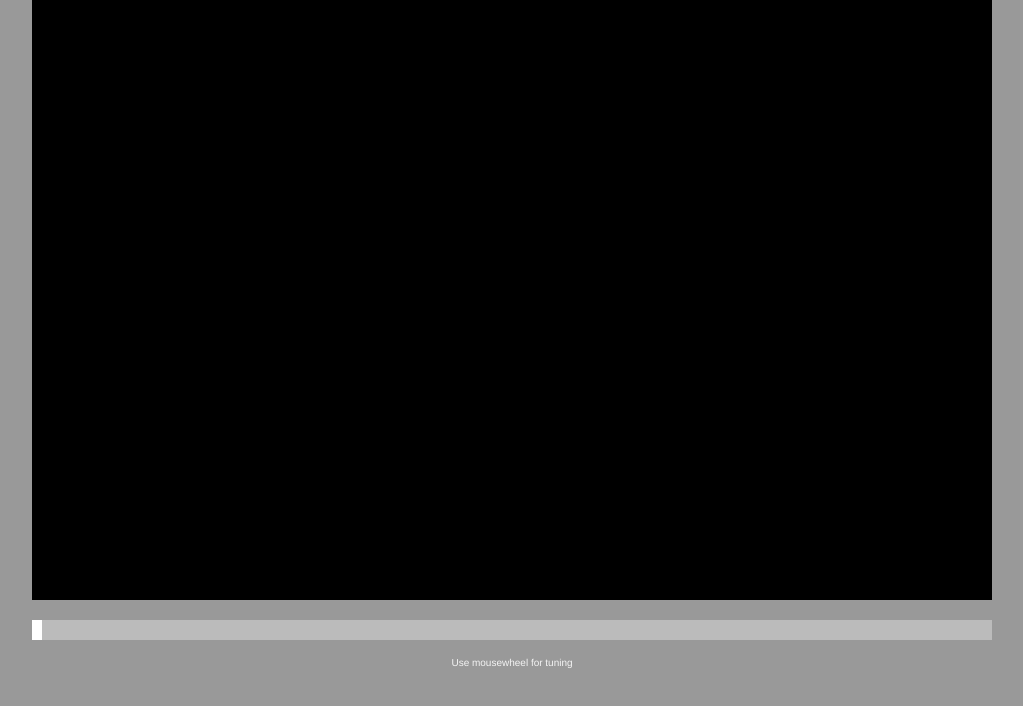
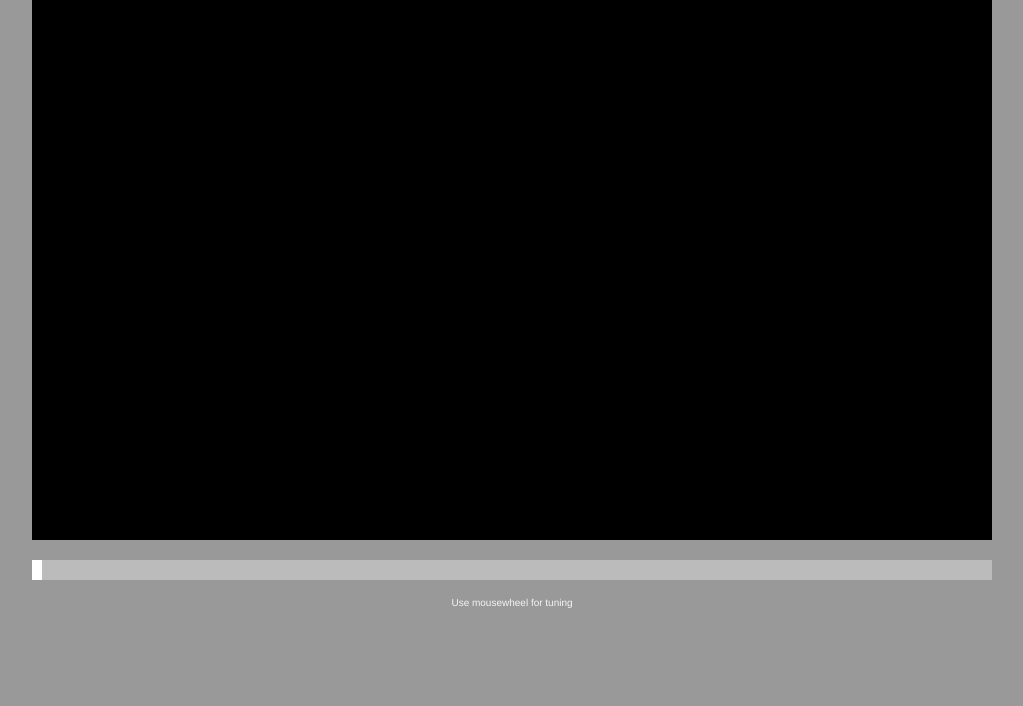
Before and after one commit to fixed/industriesalonfunk, a website: page public/index.html in a window 1280 px wide. Shown: the part 68-774 px from the top of the page, without its empty margins (128-1151 px from the left). Drawn offline with Linux system fonts and the light colour scheme; files that its build step writes are made by us from their sources; files whose address does not match are found by name.

Commit message:
Made canvas 16:9

```diff
--- a/src/css/main.css
+++ b/src/css/main.css
@@ -24,7 +24,7 @@ h1 {
 
 #video {
 	width: 960px;
-	height: 600px;
+	height: 540px;
 	background: black;
 }
 
```
